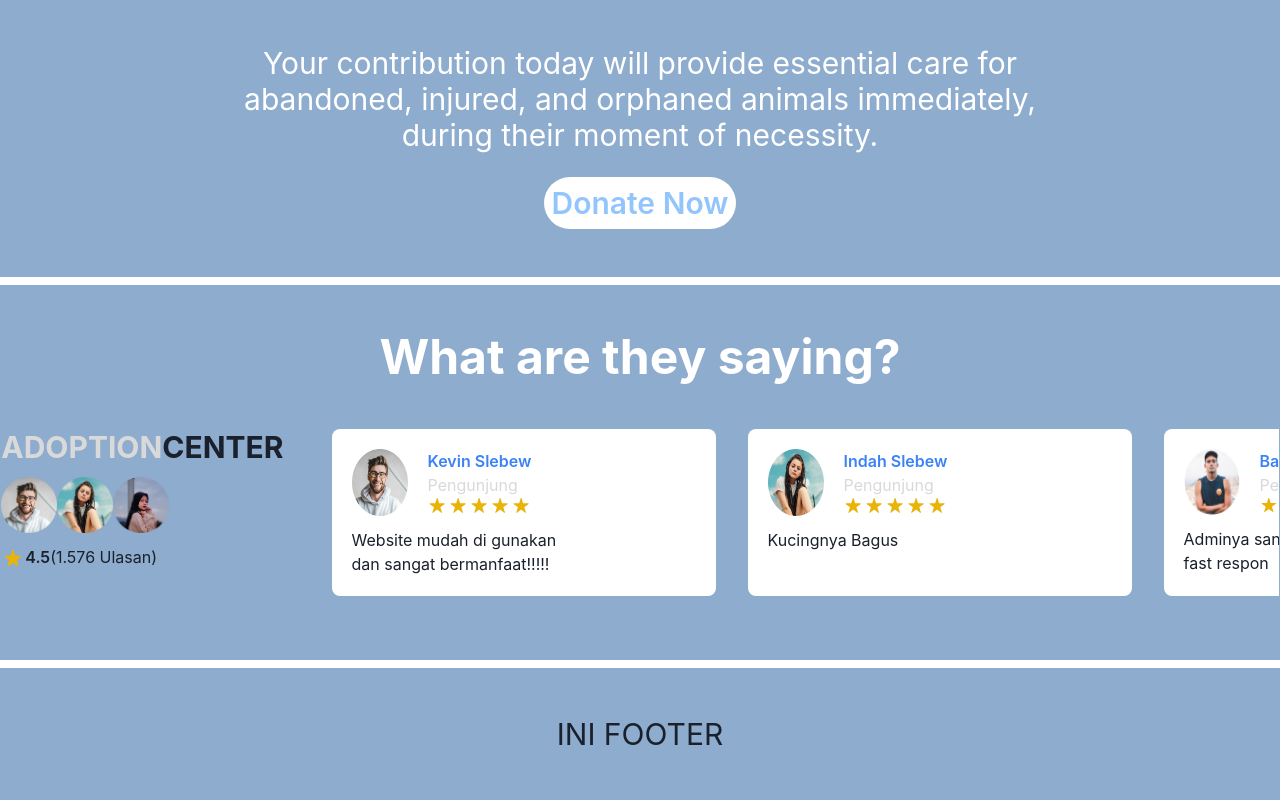
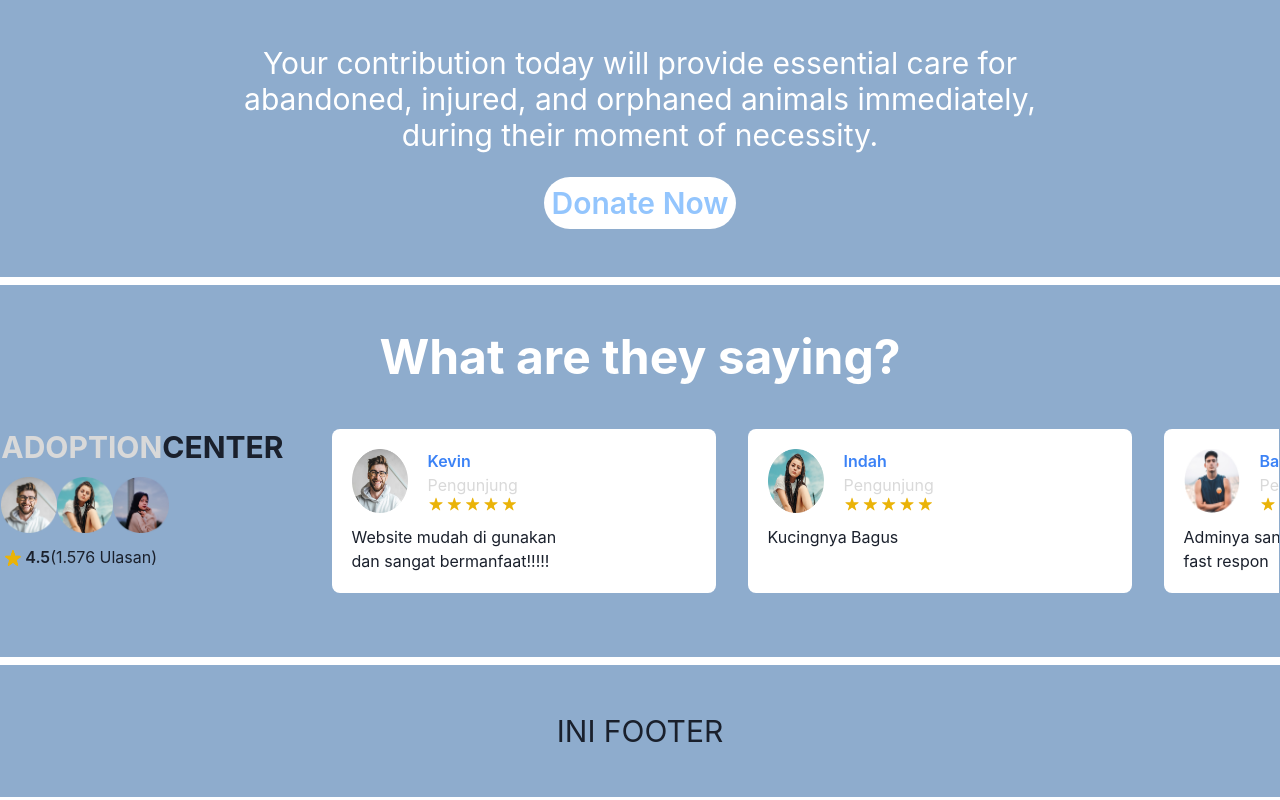
Before and after one commit to DeanSanjaya/ADOCE, a React (Vite) app: page / in a window 1280 px wide. Shown: the part 2925-3725 px from the top of the page. Built offline with nearby package versions, Linux system fonts and the light colour scheme.

Commit message:
update comentar

```diff
--- a/src/data/comentar.js
+++ b/src/data/comentar.js
@@ -6,28 +6,28 @@ const comentar = [
   {
     id: 1,
     img: card1,
-    name: "Kevin Slebew",
+    name: "Kevin",
     status: "Pengunjung",
     comment: "Website mudah di gunakan dan sangat bermanfaat!!!!! ",
   },
   {
     id: 2,
     img: card2,
-    name: "Indah Slebew",
+    name: "Indah",
     status: "Pengunjung",
     comment: "Kucingnya Bagus ",
   },
   {
     id: 3,
     img: card3,
-    name: "Bayu Slebew",
+    name: "Bayu",
     status: "Pengunjung",
     comment: "Adminya sangat ramah dan fast respon ",
   },
   {
     id: 4,
     img: card4,
-    name: "Shafa Slebew",
+    name: "Shafa",
     status: "Pengunjung",
     comment: "Pilihan Hewannya Banyak dan Lucu-lucu ",
   },
```
